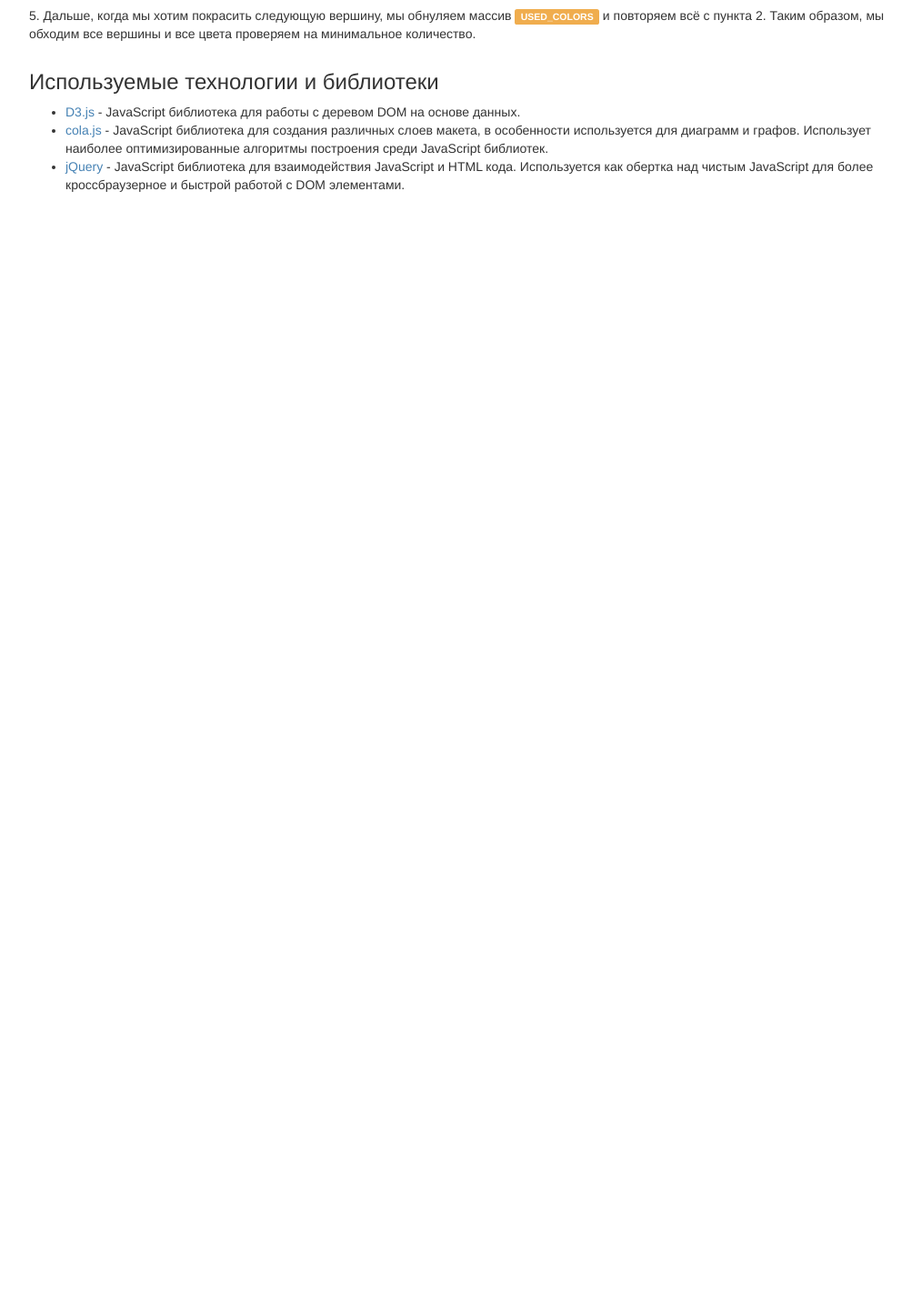
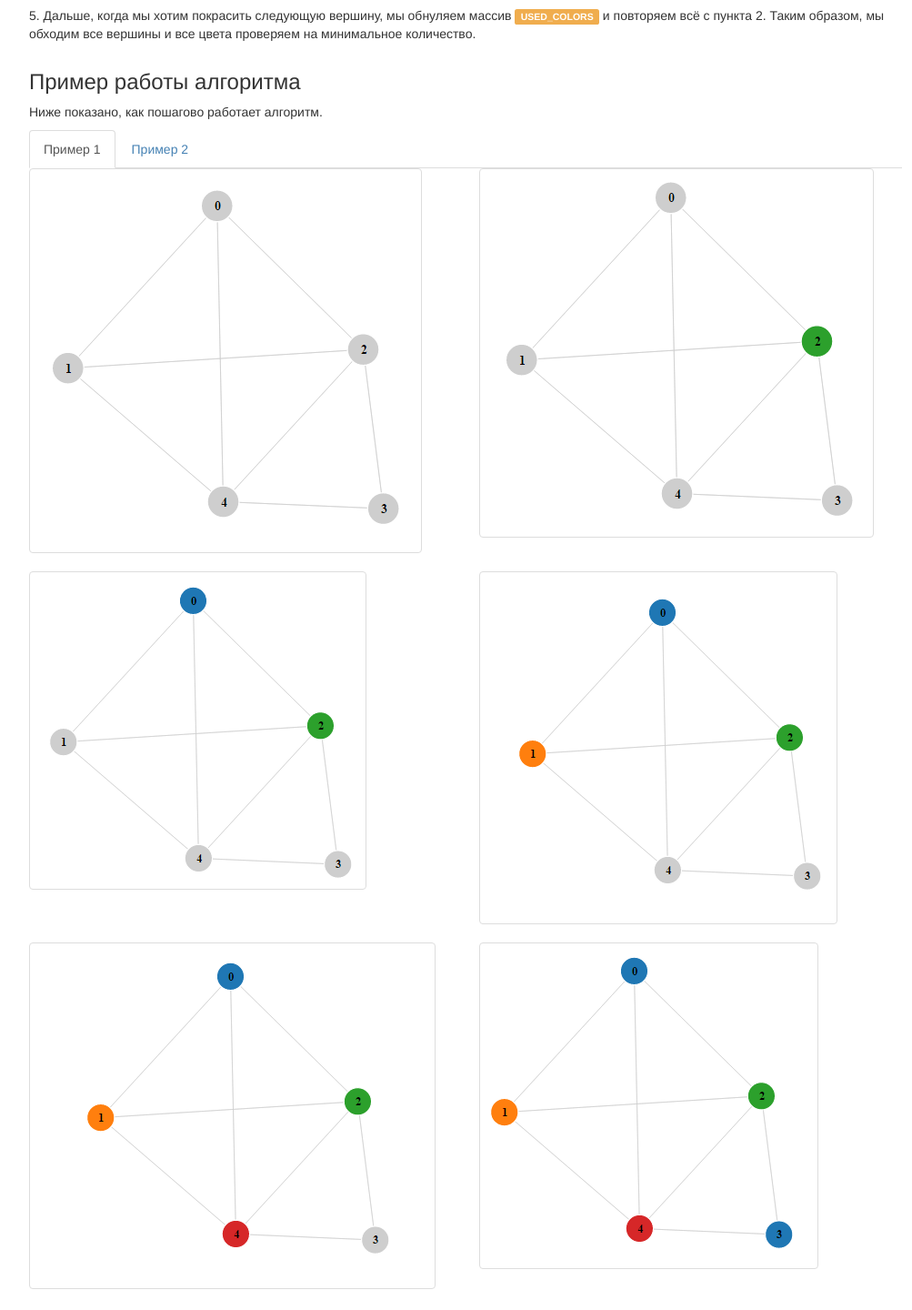
Before and after one commit to Sadykh/eltech-mlita-alternative-exam, a plain HTML site: page src/index.html in a window 1280 px wide. Shown: the part 3151-4591 px from the top of the page at 91% size, without its empty margins (128-1131 px from the left). Before the commit the page ends 3430 px from the top, so only its background shows below. Drawn offline with Linux system fonts and the light colour scheme.

Commit message:
#adding examples for algorithm

```diff
--- a/src/index.html
+++ b/src/index.html
@@ -274,6 +274,50 @@
         </div>
 
         <div class="col-md-12">
+            <h3>Пример работы алгоритма</h3>
+            <div>
+                <p>Ниже показано, как пошагово работает алгоритм.</p>
+
+                <!-- Nav tabs -->
+                <ul class="nav nav-tabs" role="tablist">
+                    <li role="presentation" class="active"><a href="#example1" aria-controls="home" role="tab" data-toggle="tab">Пример 1</a></li>
+                    <li role="presentation"><a href="#example2" aria-controls="profile" role="tab" data-toggle="tab">Пример 2</a></li>
+                </ul>
+
+                <!-- Tab panes -->
+                <div class="tab-content">
+                    <div role="tabpanel" class="tab-pane active" id="example1">
+                        <div class="row">
+                            <div class="col-md-6">
+                                <img src="img/example1/1.png" class="thumbnail" alt="">
+                            </div>
+                            <div class="col-md-6">
+                                <img src="img/example1/2.png" class="thumbnail" alt="">
+                            </div>
+                            <div class="clearfix"></div>
+                            <div class="col-md-6">
+                                <img src="img/example1/3.png" class="thumbnail" alt="">
+                            </div>
+                            <div class="col-md-6">
+                                <img src="img/example1/4.png" class="thumbnail" alt="">
+                            </div>
+                            <div class="clearfix"></div>
+                            <div class="col-md-6">
+                                <img src="img/example1/5.png" class="thumbnail" alt="">
+                            </div>
+                            <div class="col-md-6">
+                                <img src="img/example1/6.png" class="thumbnail" alt="">
+                            </div>
+                            <div class="clearfix"></div>
+                        </div>
+                    </div>
+                    <div role="tabpanel" class="tab-pane" id="example2">Пример ещё не загружен..</div>
+                </div>
+
+            </div>
+        </div>
+
+        <div class="col-md-12">
             <h3>Используемые технологии и библиотеки</h3>
             <ul>
                 <li><a href="https://d3js.org/">D3.js</a> - JavaScript библиотека для работы с деревом DOM на основе
--- a/src/style.css
+++ b/src/style.css
@@ -218,3 +218,8 @@ svg {
 .result_calculate_colors_list {
     display: none;
 }
+
+.tabpanel img {
+    width: 100%;
+    max-width: 100%;
+}
```
Also changed, not shown: src/img/example1/1.png (added), src/img/example1/2.png (added), src/img/example1/3.png (added), src/img/example1/4.png (added), src/img/example1/5.png (added), src/img/example1/6.png (added).
